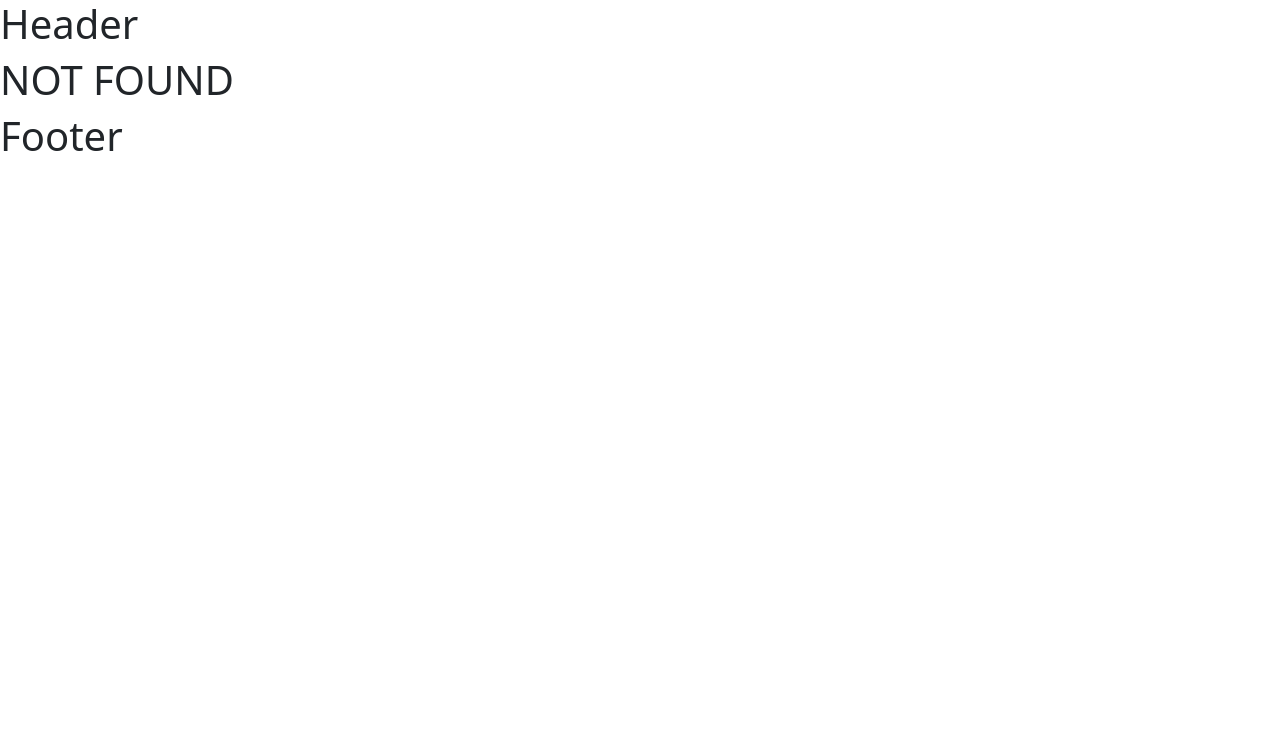
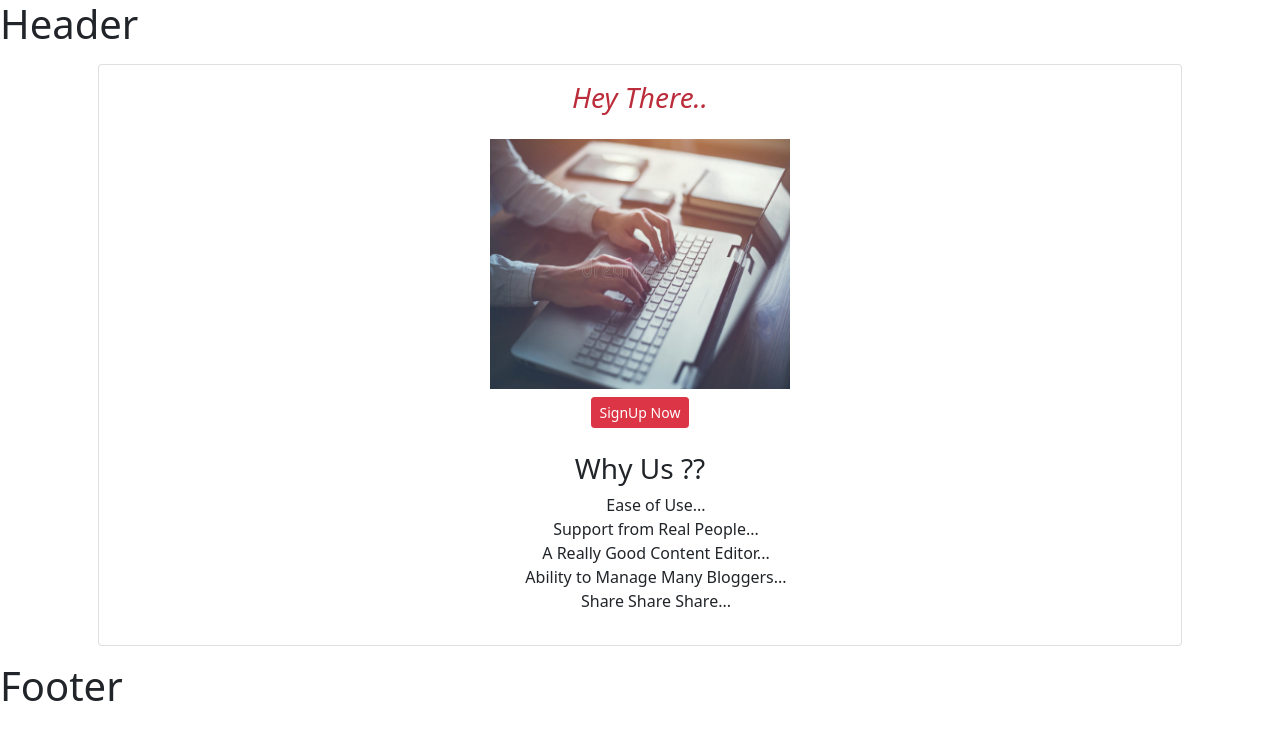
Before and after one commit to r15priyanshu/Write-It-Frontend, a React (Vite) app: page /home in a window 1280 px wide. Before the commit this address had no page. Shown: the top 740 px of the page. Built offline with nearby package versions, Linux system fonts and the light colour scheme.

Commit message:
Added Home Page

```diff
--- a/src/App.tsx
+++ b/src/App.tsx
@@ -3,7 +3,7 @@
 // import Login from "./pages/Login";
 import Register from "./pages/Register";
 import BaseLayout from "./pages/BaseLayout";
-// import Home from "./pages/Home";
+import Home from "./pages/Home";
 
 function App() {
   return (
@@ -13,7 +13,7 @@
           {/* NESTED ROUTE CONCEPT IS USED FOR SHARED-LAYOUT */}
           <Route path="/" element={<BaseLayout />}>
             <Route index element={<Navigate to="/home" replace />} />
-            {/* <Route path="/home" element={<Home />} /> */}
+            <Route path="/home" element={<Home />} />
             {/* <Route path="login" element={<Login />} /> */}
             <Route path="register" element={<Register />} />
             <Route path="*" element={<h1>NOT FOUND</h1>} />
--- /dev/null
+++ b/src/pages/Home.tsx
@@ -0,0 +1,53 @@
+import { Link } from "react-router";
+import { Card } from "reactstrap";
+
+import writeItImage from "../assets/public-images/write-it-image.jpg";
+
+function Home() {
+  return (
+      <div className="Home container" style={{ minHeight: "500px" }}>
+        <Card
+          className="p-3 m-3"
+          style={{ backgroundColor: "rgb(255,255,255,0.9)" }}
+        >
+        <h3 style={{
+              textAlign: "center",
+              color: "#BB2D3B",
+              fontStyle:"italic"
+            }}>Hey There..</h3>
+          <h1
+            style={{
+              textAlign: "center",
+              color: "#212529",
+              fontStyle:"italic"
+            }}
+            className="m-2 rounded-5"
+          >
+          </h1>
+          <div className="container text-center">
+            <img
+              src={writeItImage}
+              alt="Blog Image"
+              height={"250px"}
+              width={"300px"}
+              className="rounded-5"
+            />
+            <br />
+            <Link to="/signup" className="btn btn-sm btn-danger mt-2 mb-4">
+              SignUp Now
+            </Link>
+            <h3>Why Us ??</h3>
+            <ul style={{listStyle:"none"}}>
+              <li>Ease of Use...</li>
+              <li>Support from Real People...</li>
+              <li>A Really Good Content Editor...</li>
+              <li>Ability to Manage Many Bloggers...</li>
+              <li>Share Share Share...</li>
+            </ul>
+          </div>
+        </Card>
+      </div>
+  );
+}
+
+export default Home;
```
Also changed, not shown: src/assets/public-images/write-it-image.jpg (added).
